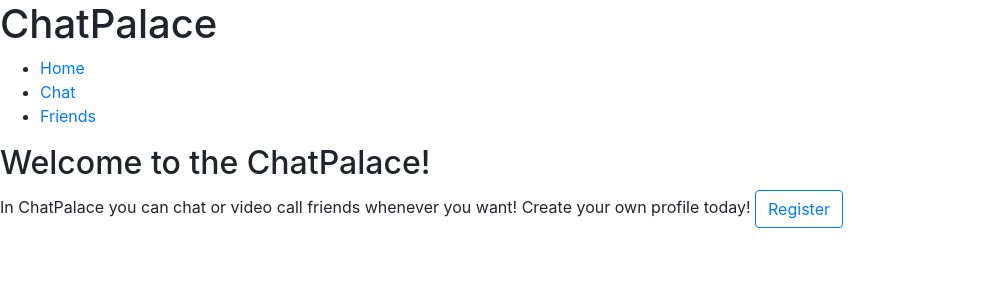
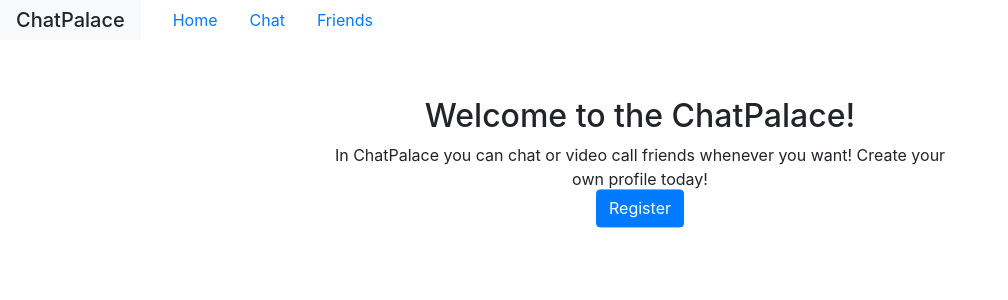
Before and after one commit to TomsBaders/Chat_16.10_TB, a Flask app: page / in a window 1280 px wide. Shown: the top 300 px of the page, without its empty margins (0-1008 px from the left). Run offline with Flask 2, Linux system fonts and the light colour scheme.

Commit message:
Last Commit

```diff
--- a/templates/home_page.html
+++ b/templates/home_page.html
@@ -7,29 +7,37 @@
     <link rel="stylesheet" href="https://cdn.jsdelivr.net/npm/bootstrap@4.5.3/dist/css/bootstrap.min.css" integrity="sha384-TX8t27EcRE3e/ihU7zmQxVncDAy5uIKz4rEkgIXeMed4M0jlfIDPvg6uqKI2xXr2" crossorigin="anonymous">
 </head>
 <body>
-    <h1>ChatPalace</h1>
-    <header>
-        <ul>
-            <li>
-                <a href="/">Home</a>
-            </li>
-            <li>
-                <a href="/chat">Chat</a>
-            </li>
-            <li>
-                <a href="/friends">Friends</a>
-            </li>
-        </ul>
-    </header>
+    <ul class="nav">
+        <span class="navbar-brand mb-0 h1 navbar navbar-light bg-light">ChatPalace</span>
+        <li class="nav-item">
+          <a class="nav-link active" href="/">Home</a>
+        </li>
+        <li class="nav-item">
+          <a class="nav-link active" href="/chat">Chat</a>
+        </li>
+        <li class="nav-item">
+          <a class="nav-link active" href="/friends">Friends</a>
+        </li>
+      </ul>
 
     <div class="container">
         {% block content %}
         {% endblock %}
     </div>
+    <div class="text-center center">
     <h2>Welcome to the ChatPalace!</h2>
     In ChatPalace you can chat or video call friends whenever you want!
     Create your own profile today!
-
-    <button class="btn btn-outline-primary">Register</button>
+    <button type="button" class="btn btn-primary center">Register</button>
+    </div>
+    <style>
+    .center {
+        margin: 0;
+        position: absolute;
+        left: 50%;
+        -ms-transform: translate(-50%, 60%);
+        transform: translate(-50%, 60%);
+      }
+      </style>
 </body>
 </html>
```
Also changed, not shown: templates/Friends.html (+12 -15 lines), templates/chat.html (+10 -11 lines).
